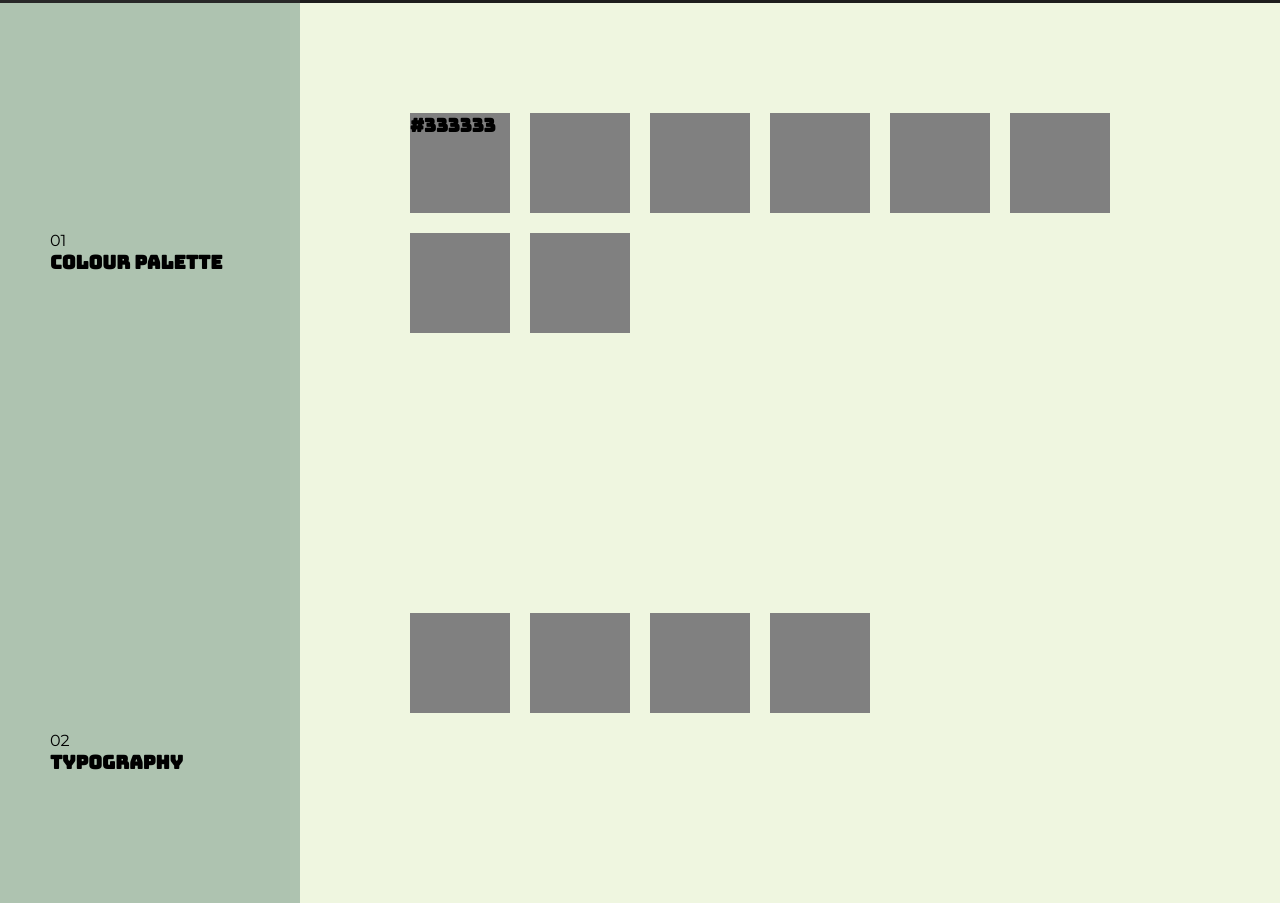
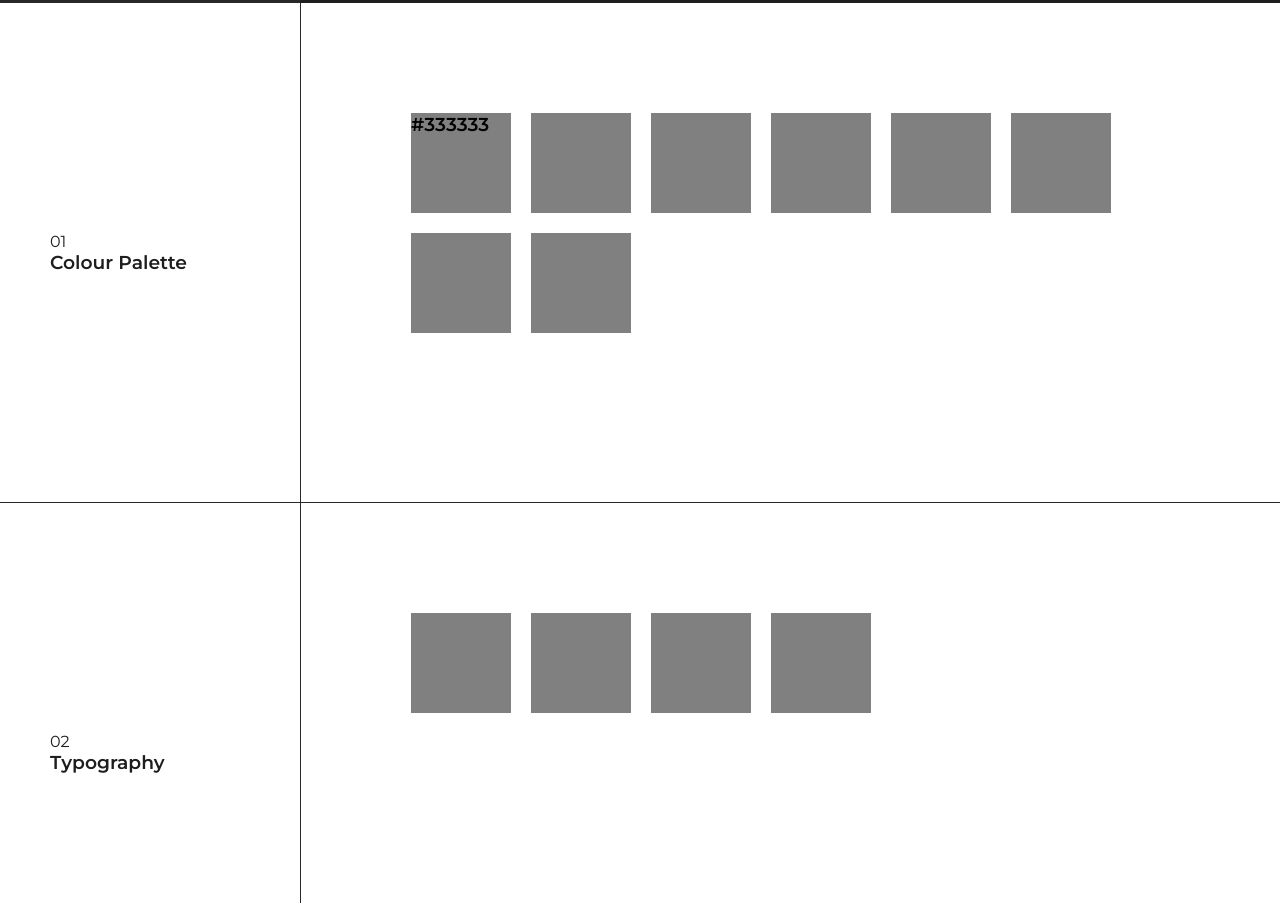
Before and after one commit to WoolyMammothh/Style-Guide, a plain HTML site: page index.html in a window 1280 px wide. Shown: the part 497-1400 px from the top of the page. Drawn offline with Linux system fonts and the light colour scheme.

Commit message:
Redid styling

```diff
--- a/styles.css
+++ b/styles.css
@@ -21,11 +21,11 @@ html{
   font-family: 'montserrat', sans-derif;
 }
 
-h1, h2, h3{
+h1{
   font-family: 'Bungee', sans-serif;
 }
 
-p{
+h3, p{
   font-family: 'montserrat', sans-derif;
 }
 
@@ -86,6 +86,7 @@ header .title{
   /* background-color: red; */
   display: flex;
   height: 500px;
+  border-bottom: 1px solid var(--secondary);
 }
 
 #typography{
@@ -93,6 +94,7 @@ header .title{
   /* background-color: red; */
   display: flex;
   height: 500px;
+  border-bottom: 1px solid var(--secondary);
 }
 
 #ui{
@@ -100,22 +102,25 @@ header .title{
   /* background-color: red; */
   display: flex;
   height: 500px;
+  border-bottom: 1px solid var(--secondary);
 }
 
 .chapter{
   width: 100%;
   max-width: 300px;
   padding: 50px;
-  background-color: var(--color4);
+  /* background-color: var(--color3); */
   display: flex;
   flex-direction: column;
   justify-content: center;
+  color: var(--primary);
 }
 
 .content{
   width: 100%;
   padding: 100px;
-  background-color: var(--color5);
+  background-color: white;
+  border-left: 1px solid var(--secondary);
 }
 
 .container{
```
